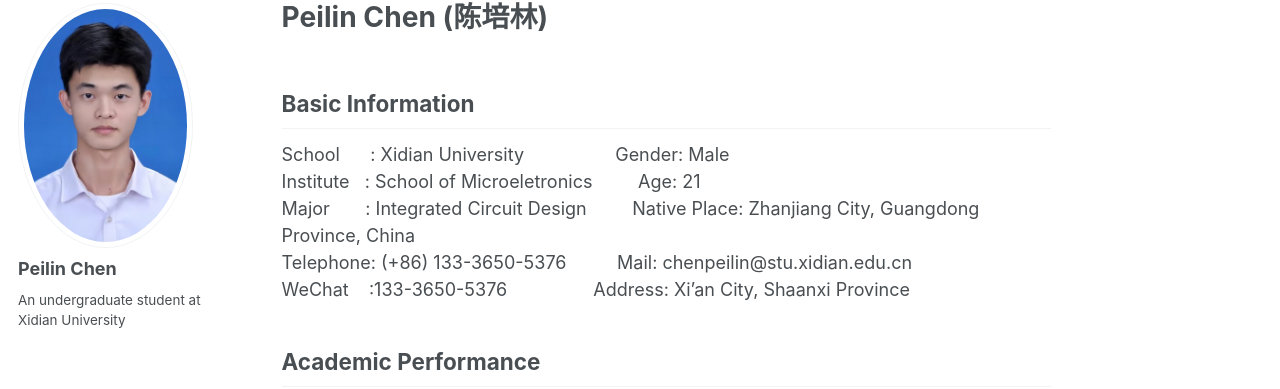
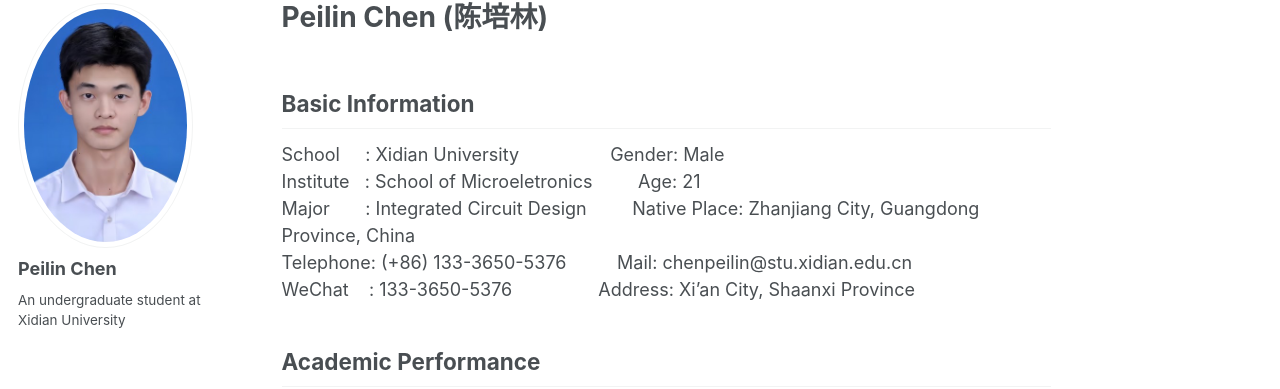
Before and after one commit to peilin-chen/peilin-chen.github.io, a Jekyll site: the page built from _pages/about.md, in a window 1280 px wide and 955 px high. Shown: the part 115-504 px from the top of the window. Built offline with Jekyll 4.4.1, drawn with Linux system fonts in a browser that asks for light colours; part of the change alters nothing that is shown.

```diff
--- a/_pages/about.md
+++ b/_pages/about.md
@@ -9,11 +9,11 @@ redirect_from:
 ---
 
 ## Basic Information
-School&nbsp;&nbsp;&nbsp;&nbsp;&nbsp;&nbsp;: Xidian University&nbsp;&nbsp;&nbsp;&nbsp;&nbsp;&nbsp;&nbsp;&nbsp;&nbsp;&nbsp;&nbsp;&nbsp;&nbsp;&nbsp;&nbsp;&nbsp;&nbsp;&nbsp;Gender: Male
-Institute&nbsp;&nbsp;&nbsp;: School of Microeletronics&nbsp;&nbsp;&nbsp;&nbsp;&nbsp;&nbsp;&nbsp;&nbsp;&nbsp;Age: 21
-Major&nbsp;&nbsp;&nbsp;&nbsp;&nbsp;&nbsp;&nbsp;: Integrated Circuit Design&nbsp;&nbsp;&nbsp;&nbsp;&nbsp;&nbsp;&nbsp;&nbsp;&nbsp;Native Place: Zhanjiang City, Guangdong Province, China
-Telephone: (+86) 133-3650-5376&nbsp;&nbsp;&nbsp;&nbsp;&nbsp;&nbsp;&nbsp;&nbsp;&nbsp;      Mail: chenpeilin@stu.xidian.edu.cn
-WeChat&nbsp;&nbsp;&nbsp;&nbsp;:133-3650-5376&nbsp;&nbsp;&nbsp;&nbsp;&nbsp;&nbsp;&nbsp;&nbsp;&nbsp;&nbsp;&nbsp;&nbsp;&nbsp;&nbsp;&nbsp;&nbsp;&nbsp;Address: Xi'an City, Shaanxi Province
+School&nbsp;&nbsp;&nbsp;&nbsp;&nbsp;:&nbsp;Xidian University&nbsp;&nbsp;&nbsp;&nbsp;&nbsp;&nbsp;&nbsp;&nbsp;&nbsp;&nbsp;&nbsp;&nbsp;&nbsp;&nbsp;&nbsp;&nbsp;&nbsp;&nbsp;Gender: Male
+Institute&nbsp;&nbsp;&nbsp;:&nbsp;School of Microeletronics&nbsp;&nbsp;&nbsp;&nbsp;&nbsp;&nbsp;&nbsp;&nbsp;&nbsp;Age: 21
+Major&nbsp;&nbsp;&nbsp;&nbsp;&nbsp;&nbsp;&nbsp;:&nbsp;Integrated Circuit Design&nbsp;&nbsp;&nbsp;&nbsp;&nbsp;&nbsp;&nbsp;&nbsp;&nbsp;Native Place: Zhanjiang City, Guangdong Province, China
+Telephone:&nbsp;(+86) 133-3650-5376&nbsp;&nbsp;&nbsp;&nbsp;&nbsp;&nbsp;&nbsp;&nbsp;&nbsp;      Mail: chenpeilin@stu.xidian.edu.cn
+WeChat&nbsp;&nbsp;&nbsp;&nbsp;:&nbsp;133-3650-5376&nbsp;&nbsp;&nbsp;&nbsp;&nbsp;&nbsp;&nbsp;&nbsp;&nbsp;&nbsp;&nbsp;&nbsp;&nbsp;&nbsp;&nbsp;&nbsp;&nbsp;Address: Xi'an City, Shaanxi Province
 
 ## Academic Performance
 
```
